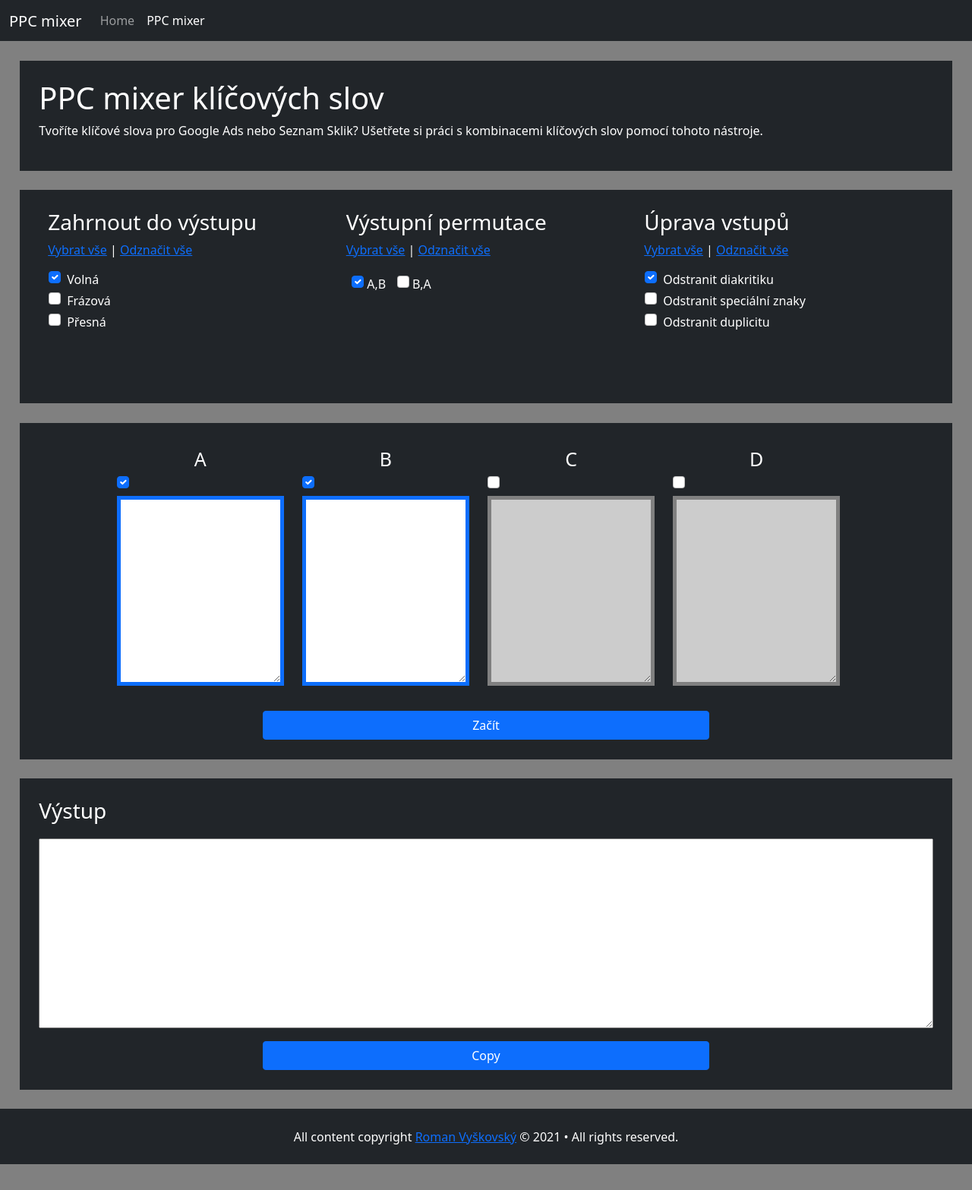
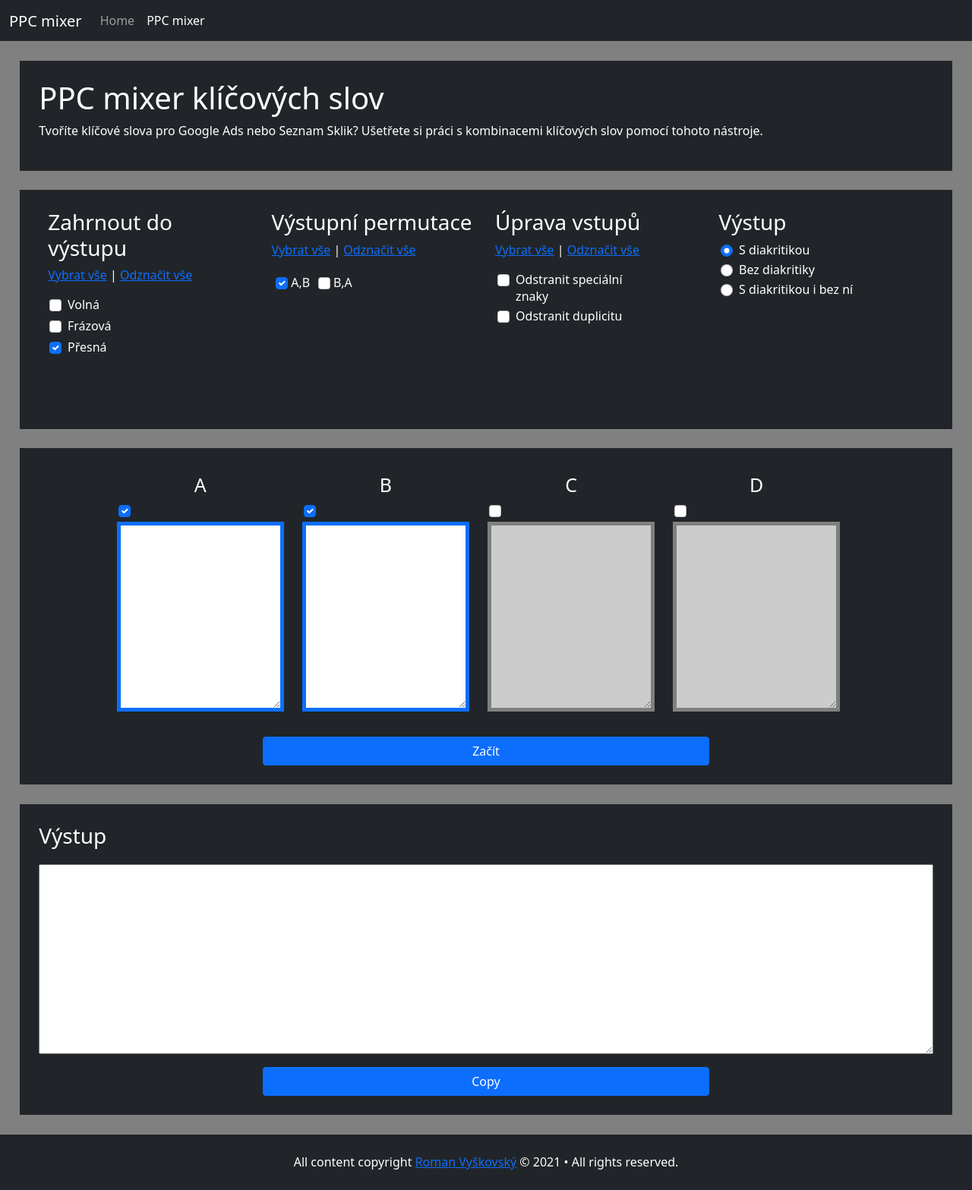
Before and after one commit to RadimHajda/rv_blog, a Jekyll site: the page mixer.html, which Jekyll copies as it is, in a window 1280 px wide. Shown: the whole page at 76% size. Built offline with Jekyll 4.4.1, drawn with Linux system fonts in a browser that asks for light colours; before the commit the page ends 1533 px from its top, so only the background shows below that; some of the changed lines change nothing that is shown.

Commit message:
Add files via upload

```diff
--- a/mixer.html
+++ b/mixer.html
@@ -26,7 +26,7 @@
             <div class="collapse navbar-collapse" id="navbarNav">
                 <ul class="navbar-nav">
                     <li class="nav-item">
-                        <a class="nav-link" href="#">Home</a>
+                        <a class="nav-link" href="/index.html">Home</a>
                     </li>
                     <li class="nav-item">
                         <a class="nav-link active" aria-current="page" href="#">PPC mixer</a>
@@ -54,7 +54,7 @@
                     <tr>
                         <td>
                             <div class="form-check">
-                                <input class="form-check-input" type="checkbox" value="" id="checkBox4" checked> Volná
+                                <input class="form-check-input" type="checkbox" value="" id="checkBox4"> Volná
                             </div>
                         </td>
                     </tr>
@@ -68,7 +68,7 @@
                     <tr>
                         <td>
                             <div class="form-check">
-                                <input class="form-check-input" type="checkbox" value="" id="checkBox6"> Přesná
+                                <input class="form-check-input" type="checkbox" value="" id="checkBox6" checked> Přesná
                             </div>
                         </td>
                     </tr>
@@ -99,13 +99,6 @@
                     <tr>
                         <td>
                             <div class="form-check">
-                                <input class="form-check-input" type="checkbox" value="" id="checkBox7" checked> Odstranit diakritiku
-                            </div>
-                        </td>
-                    </tr>
-                    <tr>
-                        <td>
-                            <div class="form-check">
                                 <input class="form-check-input" type="checkbox" value="" id="checkBox8"> Odstranit speciální znaky
                             </div>
                         </td>
@@ -121,6 +114,28 @@
                 </tbody>
             </table>
 
+        </div>
+
+        <div class="col">
+            <h3>Výstup</h3>
+            <div class="form-check">
+                <input class="form-check-input" type="radio" name="flexRadioDefault" id="flexRadio1" checked>
+                <label class="form-check-label" for="flexRadioDefault1">
+                  S diakritikou
+                </label>
+              </div>
+              <div class="form-check">
+                <input class="form-check-input" type="radio" name="flexRadioDefault" id="flexRadio2">
+                <label class="form-check-label" for="flexRadioDefault2">
+                  Bez diakritiky
+                </label>
+              </div>
+              <div class="form-check">
+                <input class="form-check-input" type="radio" name="flexRadioDefault" id="flexRadio3">
+                <label class="form-check-label" for="flexRadioDefault3">
+                  S diakritikou i bez ní
+                </label>
+              </div>
         </div>
 
 
--- a/script.js
+++ b/script.js
@@ -364,9 +364,14 @@ function concatenate() {
     var checkPhrase = document.getElementById("checkBox5");
     var chcekBroad = document.getElementById("checkBox4");
 
-    var checkDia = document.getElementById("checkBox7");
+    //var checkDia = document.getElementById("checkBox7");
     var checkSpec = document.getElementById("checkBox8");
     var checkDupl = document.getElementById("checkBox9");
+
+    var radioDia = document.getElementById("flexRadio1");
+    var radioNoDia = document.getElementById("flexRadio2");
+    var radioDiaAnNoDia = document.getElementById("flexRadio3");
+
 
     var checkPerm = document.getElementsByClassName("d_check")
     var permArray = [];
@@ -434,10 +439,10 @@ function concatenate() {
 
         for(var j = 0;j<activeArray.length;j++){
             for(var k = 0;k<activeArray[j].length;k++) {
-                if(checkDia.checked) {
-                    var pomVal = activeArray[j][k];
-                    activeArray[j][k] = changeDiacriticsValue(pomVal);
-                }
+                //if(checkDia.checked) {
+                    //var pomVal = activeArray[j][k];
+                    //activeArray[j][k] = changeDiacriticsValue(pomVal);
+                //}
 
                 if(checkSpec.checked) {
                     var pomVal = activeArray[j][k];
@@ -460,39 +465,91 @@ function concatenate() {
         if (activeLength == 1) {
             var pom = activeArray[0];
 
-            if (diacriticsTest(pom) == true) {
+            const lowerCased = pom.map(name => name.toLowerCase());
 
+            pom = lowerCased;
+
+
+            if (radioDiaAnNoDia.checked) {
                 var changePom = changeDiacritics(pom);
 
+                if (checkExact.checked) {
+                    if(diacriticsTest(pom)){
+                    outputArray.push(exact(pom));
+                    outputArray.push(exact(changePom));
+                    }
+                    else {
+                        outputArray.push(exact(pom));
+                    }
 
-                if (checkExact.checked == true) {
+                }
 
-                    outputArray.push(exact(pom));
+                if (checkPhrase.checked) {
+                    if(diacriticsTest(pom)){
+                        outputArray.push(phrase(pom));
+                        outputArray.push(phrase(changePom));
+                    }
+                    else {
+                        outputArray.push(phrase(pom));
+                    }
+
+                }
+
+
+                if (chcekBroad.checked) {
+                    if(diacriticsTest(pom)){
+                    outputArray.push(broad(pom));
+                    outputArray.push(broad(changePom));
+                    }
+                    else {
+                        outputArray.push(broad(pom));
+                    }
+
+                }
+
+
+            }
+
+           else if(radioNoDia.checked) {
+            var changePom = changeDiacritics(pom);
+
+            if (checkExact.checked)  {
+
                 outputArray.push(exact(changePom));
 
             }
 
-                if (checkPhrase.checked == true) {
-                    outputArray.push(phrase(pom));
+            if (checkPhrase.checked ) {
+
                 outputArray.push(phrase(changePom));
             }
 
-                if (chcekBroad.checked == true) {
-                    outputArray.push(broad(pom));
+
+
+            if (chcekBroad.checked) {
+
                 outputArray.push(broad(changePom));
             }
 
-            } else {
-                if (checkExact.checked == true) {
+
+           }
+
+           else {
+            if (checkExact.checked)  {
 
                 outputArray.push(exact(pom));
+
             }
 
-                if (checkPhrase.checked == true) {
+            if (checkPhrase.checked ) {
+
                 outputArray.push(phrase(pom));
             }
 
-                if (chcekBroad.checked == true) {
+
+
+            if (chcekBroad.checked) {
+
                 outputArray.push(broad(pom));
             }
            }
@@ -508,39 +565,86 @@ function concatenate() {
 
                     var pom = [pomArray1[k].toLowerCase(), pomArray2[l].toLowerCase()];
 
-                    if (diacriticsTest(pom) == true) {
-
+                    if (radioDiaAnNoDia.checked) {
                         var changePom = changeDiacritics(pom);
 
+                        if (checkExact.checked) {
+                            if(diacriticsTest(pom)){
+                            outputArray.push(exact(pom));
+                            outputArray.push(exact(changePom));
+                            }
+                            else {
+                                outputArray.push(exact(pom));
+                            }
 
-                        if (checkExact.checked == true) {
+                        }
 
-                            outputArray.push(exact(pom));
+                        if (checkPhrase.checked) {
+                            if(diacriticsTest(pom)){
+                                outputArray.push(phrase(pom));
+                                outputArray.push(phrase(changePom));
+                            }
+                            else {
+                                outputArray.push(phrase(pom));
+                            }
+
+                        }
+
+
+                        if (chcekBroad.checked) {
+                            if(diacriticsTest(pom)){
+                            outputArray.push(broad(pom));
+                            outputArray.push(broad(changePom));
+                            }
+                            else {
+                                outputArray.push(broad(pom));
+                            }
+
+                        }
+
+
+                    }
+
+                   else if(radioNoDia.checked) {
+                    var changePom = changeDiacritics(pom);
+
+                    if (checkExact.checked)  {
+
                         outputArray.push(exact(changePom));
 
                     }
 
-                        if (checkPhrase.checked == true) {
-                            outputArray.push(phrase(pom));
+                    if (checkPhrase.checked ) {
+
                         outputArray.push(phrase(changePom));
                     }
 
-                        if (chcekBroad.checked == true) {
-                            outputArray.push(broad(pom));
+
+
+                    if (chcekBroad.checked) {
+
                         outputArray.push(broad(changePom));
                     }
 
-                    } else {
-                        if (checkExact.checked == true) {
+
+                   }
+
+                   else {
+                    if (checkExact.checked)  {
 
                         outputArray.push(exact(pom));
+
                     }
 
-                        if (checkPhrase.checked == true) {
+                    if (checkPhrase.checked ) {
+
                         outputArray.push(phrase(pom));
                     }
 
-                        if (chcekBroad.checked == true) {
+
+
+                    if (chcekBroad.checked) {
+
                         outputArray.push(broad(pom));
                     }
                    }
@@ -560,39 +664,86 @@ function concatenate() {
                         var pom = [pomArray1[k].toLowerCase(), pomArray2[l].toLowerCase(), pomArray3[m].toLowerCase()];
 
 
-                        if (diacriticsTest(pom) == true) {
-
+                        if (radioDiaAnNoDia.checked) {
                             var changePom = changeDiacritics(pom);
 
+                            if (checkExact.checked) {
+                                if(diacriticsTest(pom)){
+                                outputArray.push(exact(pom));
+                                outputArray.push(exact(changePom));
+                                }
+                                else {
+                                    outputArray.push(exact(pom));
+                                }
 
-                            if (checkExact.checked == true) {
+                            }
 
-                                outputArray.push(exact(pom));
+                            if (checkPhrase.checked) {
+                                if(diacriticsTest(pom)){
+                                    outputArray.push(phrase(pom));
+                                    outputArray.push(phrase(changePom));
+                                }
+                                else {
+                                    outputArray.push(phrase(pom));
+                                }
+
+                            }
+
+
+                            if (chcekBroad.checked) {
+                                if(diacriticsTest(pom)){
+                                outputArray.push(broad(pom));
+                                outputArray.push(broad(changePom));
+                                }
+                                else {
+                                    outputArray.push(broad(pom));
+                                }
+
+                            }
+
+
+                        }
+
+                       else if(radioNoDia.checked) {
+                        var changePom = changeDiacritics(pom);
+
+                        if (checkExact.checked)  {
+
                             outputArray.push(exact(changePom));
 
                         }
 
-                            if (checkPhrase.checked == true) {
-                                outputArray.push(phrase(pom));
+                        if (checkPhrase.checked ) {
+
                             outputArray.push(phrase(changePom));
                         }
 
-                            if (chcekBroad.checked == true) {
-                                outputArray.push(broad(pom));
+
+
+                        if (chcekBroad.checked) {
+
                             outputArray.push(broad(changePom));
                         }
 
-                        } else {
-                            if (checkExact.checked == true) {
+
+                       }
+
+                       else {
+                        if (checkExact.checked)  {
 
                             outputArray.push(exact(pom));
+
                         }
 
-                            if (checkPhrase.checked == true) {
+                        if (checkPhrase.checked ) {
+
                             outputArray.push(phrase(pom));
                         }
 
-                            if (chcekBroad.checked == true) {
+
+
+                        if (chcekBroad.checked) {
+
                             outputArray.push(broad(pom));
                         }
                        }
@@ -614,39 +765,86 @@ function concatenate() {
 
                             var pom = [pomArray1[k].toLowerCase(), pomArray2[l].toLowerCase(), pomArray3[m].toLowerCase(), pomArray4[n].toLowerCase()];
 
-                            if (diacriticsTest(pom) == true) {
-
+                            if (radioDiaAnNoDia.checked) {
                                 var changePom = changeDiacritics(pom);
 
+                                if (checkExact.checked) {
+                                    if(diacriticsTest(pom)){
+                                    outputArray.push(exact(pom));
+                                    outputArray.push(exact(changePom));
+                                    }
+                                    else {
+                                        outputArray.push(exact(pom));
+                                    }
 
-                                if (checkExact.checked == true) {
+                                }
 
-                                    outputArray.push(exact(pom));
+                                if (checkPhrase.checked) {
+                                    if(diacriticsTest(pom)){
+                                        outputArray.push(phrase(pom));
+                                        outputArray.push(phrase(changePom));
+                                    }
+                                    else {
+                                        outputArray.push(phrase(pom));
+                                    }
+
+                                }
+
+
+                                if (chcekBroad.checked) {
+                                    if(diacriticsTest(pom)){
+                                    outputArray.push(broad(pom));
+                                    outputArray.push(broad(changePom));
+                                    }
+                                    else {
+                                        outputArray.push(broad(pom));
+                                    }
+
+                                }
+
+
+                            }
+
+                           else if(radioNoDia.checked) {
+                            var changePom = changeDiacritics(pom);
+
+                            if (checkExact.checked)  {
+
                                 outputArray.push(exact(changePom));
 
                             }
 
-                                if (checkPhrase.checked == true) {
-                                    outputArray.push(phrase(pom));
+                            if (checkPhrase.checked ) {
+
                                 outputArray.push(phrase(changePom));
                             }
 
-                                if (chcekBroad.checked == true) {
-                                    outputArray.push(broad(pom));
+
+
+                            if (chcekBroad.checked) {
+
                                 outputArray.push(broad(changePom));
                             }
 
-                            } else {
-                                if (checkExact.checked == true) {
+
+                           }
+
+                           else {
+                            if (checkExact.checked)  {
 
                                 outputArray.push(exact(pom));
+
                             }
 
-                                if (checkPhrase.checked == true) {
+                            if (checkPhrase.checked ) {
+
                                 outputArray.push(phrase(pom));
                             }
 
-                                if (chcekBroad.checked == true) {
+
+
+                            if (chcekBroad.checked) {
+
                                 outputArray.push(broad(pom));
                             }
                            }
--- a/style.css
+++ b/style.css
@@ -21,8 +21,8 @@ body {
 
 }
 
-.form-check-input {
-  margin: auto;
+.form-check {
+  margin-left: 1%;
 }
 
 
@@ -67,7 +67,7 @@ body {
 
 .include-in-output {
   float: left;
-  width: 30%;
+  width: 25%;
   height: 250px;
   padding-right: 5%;
   padding-left: 5%;
@@ -144,9 +144,7 @@ body {
   text-align: center;
 }
 
-label {
-  white-space: pre-wrap;
-}
+
 
 .clear{
   clear:both
@@ -159,3 +157,9 @@ tbody {
     overflow-y: auto;
     overflow-x: hidden;
 }
+
+.img-responsive {
+  display: block;
+  max-width: 50%;
+  max-height: 50%;
+}
```
Lines whose indentation alone changed are shown as unchanged.
